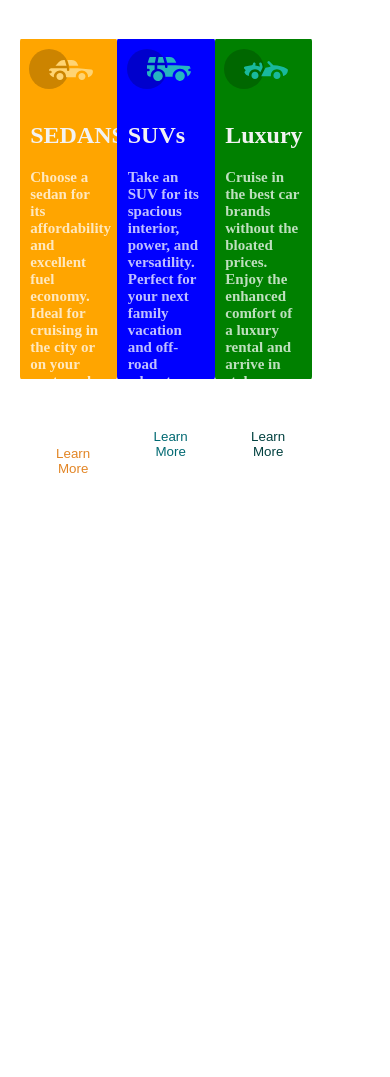
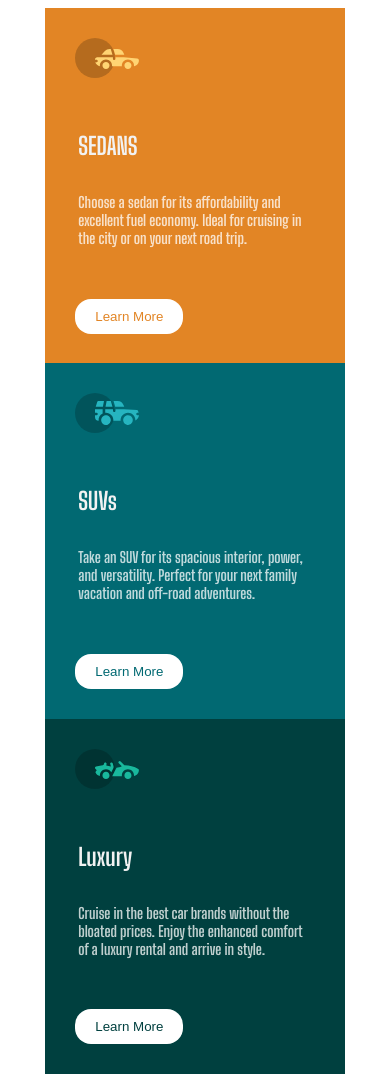
Before and after one commit to Mosesgood/3-column-preview-card-component-main, a plain HTML site: page index.html in a window 390 px wide. Before the commit the page ends 844 px from the top, so only its background shows below. Drawn offline with Linux system fonts and the light colour scheme.

Commit message:
Update main.css

```diff
--- a/main.css
+++ b/main.css
@@ -1,22 +1,26 @@
+@media screen and (min-width: 500px) {
+
 body{
     max-width: 1080px;
 	margin: 0 auto !important;
 	float: none !important;
+    background-color:  hsl(0, 0%, 95%);
+    font-family: 'Big Shoulders Display', cursive;
 }
 
 .lb{
     float:left;
-    background:orange;
+    background:#e28525;
     width:25%;
     height:340px;
     margin-top: 10%;
-    margin-left: 5%;
+    margin-left: 13%;
     border-radius: 1%;
 }
 
 .mb{
     float:left;
-    background:blue;
+    background:#016972 ;
     width:25%;
     height:340px;
     margin-top: 10%;
@@ -25,11 +29,11 @@ body{
 
 .rb{
     float: right;
-    background:green;
+    background:#00403f ;
     width:25%;
     height:340px;
     margin-top: 10%;
-    margin-right: 20%;
+    margin-right: 12%;
     border-radius: 1%;
 }
 
@@ -65,3 +69,51 @@ body{
   cursor: pointer;
   border-radius: 16px;
 }
+}
+
+@media screen and (max-width: 499px) {
+
+    body{
+        font-family: 'Big Shoulders Display', cursive;
+    }
+
+    .lb{
+
+        background:#e28525;
+        width: 80%;
+        height: 70%;
+        margin-left: 20%;
+        margin-left: 10%;
+    }
+
+    .mb{
+        background:#016972 ;
+        width: 80%;
+        height: 70%;
+        margin-left: 20%;
+        margin-left: 10%;
+    }
+
+    .rb{
+        background:#00403f ;
+        width: 80%;
+        height: 70%;
+        margin-left: 20%;
+        margin-left: 10%;
+    }
+
+    .firstb {
+        background-color: #ffffff;
+        border: none;
+        color: rgb(255, 136, 0);
+        padding: 10px 20px;
+        text-align: center;
+        text-decoration: none;
+        display: inline-block;
+        margin-left: 10%;
+        cursor: pointer;
+        border-radius: 16px;
+        margin-bottom: 10%;
+
+      }
+      }
```
